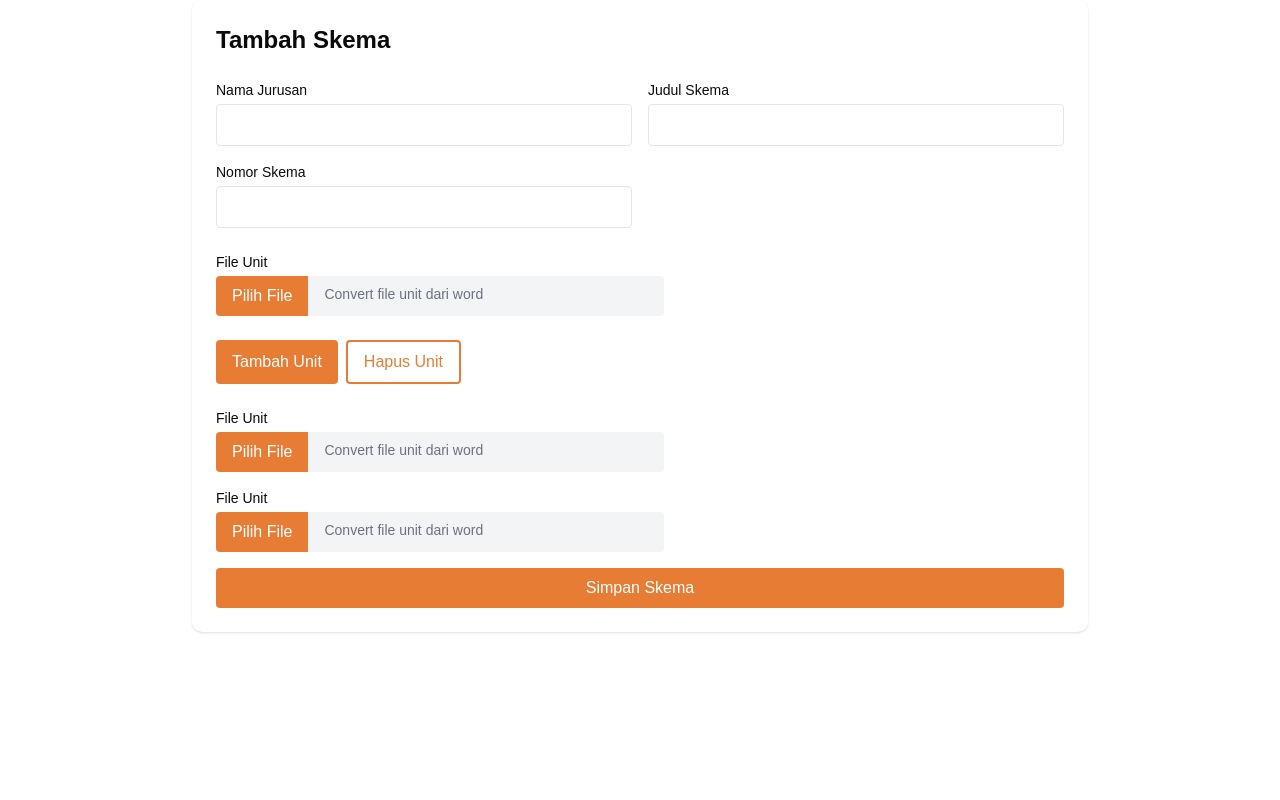
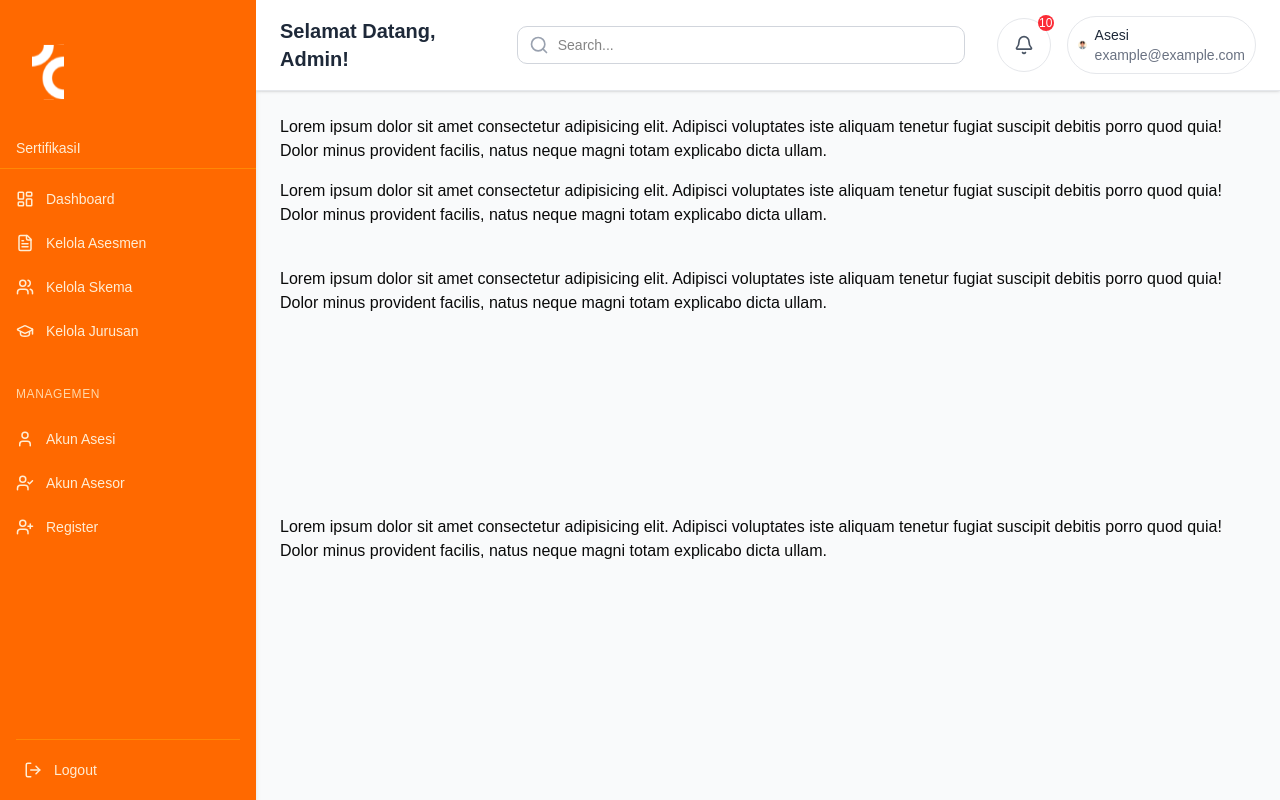
Before and after one commit to Vlysianna/TwoDev, a React (Vite) app: page /tambahskema in a window 1280 px wide. Shown: the top 800 px of the page. Built offline with nearby package versions, Linux system fonts and the light colour scheme; a web font is replaced by a local one.

Commit message:
tambah skema

```diff
--- a/src/pages/admin/TambahSkema.tsx
+++ b/src/pages/admin/TambahSkema.tsx
@@ -1,389 +1,43 @@
-import React, { useState } from "react";
-import { useForm, useFieldArray } from "react-hook-form";
-import mammoth from "mammoth";
-
-export type Item = {
-  id: string;
-  text: string;
-};
-
-export type Element = {
-  id: string;
-  text: string;
-  item: Item[];
-};
-
-export type Unit = {
-  kode: string;
-  judul: string;
-  elemen: Element[];
-};
-
-export type SkemaType = {
-  jurusan: string;
-  nomor: string;
-  judul: string;
-  unit: Unit[];
-};
+import Navbar from "../../components/NavAdmin"
+import Sidebar from "../../components/SideAdmin"
 
 export default function TambahSkema() {
-  const { register, handleSubmit, control, setValue } = useForm<SkemaType>({
-    defaultValues: {
-      jurusan: "",
-      judul: "",
-      nomor: "",
-      unit: [],
-    },
-  });
+ return (
+    <div className="flex min-h-screen bg-gray-50">
+      {/* Sidebar - Fixed width dan fixed position */}
+      <div className="inset-y-0 left-0 lg:w-64 md:w-0 bg-white shadow-md">
+        <Sidebar />
+      </div>
 
-  const { fields, append } = useFieldArray({
-    control,
-    name: "unit",
-  });
+      {/* Main Content Area */}
+      <div className="flex-1 lg:ml-0 md:ml-0">
+        {/* Navbar - Sticky di atas */}
+        <div className="sticky top-0 z-10 bg-white shadow-sm">
+          <Navbar />
+        </div>
 
-  const [essayText, setEssayText] = useState("");
-  const [pgText, setPgText] = useState("");
-
-  const handleUpload = async (e: React.ChangeEvent<HTMLInputElement>) => {
-    const file = e.target.files?.[0];
-    if (!file) return;
-
-    const html = await extractDocxText(file);
-    const parsed = parseHTMLToSchema(html);
-    setValue("jurusan", parsed.jurusan);
-    setValue("judul", parsed.judul);
-    setValue("nomor", parsed.nomor);
-    setValue("unit", parsed.unit);
-  };
-
-  const handleUploadEssay = async (e: React.ChangeEvent<HTMLInputElement>) => {
-    const file = e.target.files?.[0];
-    if (!file) return;
-
-    const arrayBuffer = await file.arrayBuffer();
-    const result = await mammoth.extractRawText({ arrayBuffer });
-    setEssayText(result.value);
-  };
-
-
-  const handleUploadPG = async (e: React.ChangeEvent<HTMLInputElement>) => {
-    const file = e.target.files?.[0];
-    if (!file) return;
-
-    const arrayBuffer = await file.arrayBuffer();
-    const result = await mammoth.extractRawText({ arrayBuffer });
-    setPgText(result.value);
-  };
-
-
-  const onSubmit = (data: SkemaType) => {
-    console.log("Submitted:", data);
-  };
-
-  return (
-    <form
-      className="max-w-4xl mx-auto p-6 bg-white rounded-lg shadow space-y-6"
-      onSubmit={handleSubmit(onSubmit)}
-    >
-      <h2 className="text-2xl font-bold">Tambah Skema</h2>
-
-      <div className="grid grid-cols-1 md:grid-cols-2 gap-4">
-        <div>
-          <label className="block text-sm font-medium mb-1">Nama Jurusan</label>
-          <input {...register("jurusan")} className="w-full border rounded px-3 py-2" />
-        </div>
-        <div>
-          <label className="block text-sm font-medium mb-1">Judul Skema</label>
-          <input {...register("judul")} className="w-full border rounded px-3 py-2" />
-        </div>
-        <div>
-          <label className="block text-sm font-medium mb-1">Nomor Skema</label>
-          <input {...register("nomor")} className="w-full border rounded px-3 py-2" />
+        {/* Konten Utama */}
+        <div className="p-6">
+          <div className="">
+            <p>Lorem ipsum dolor sit amet consectetur adipisicing elit. Adipisci voluptates iste aliquam tenetur fugiat suscipit debitis porro quod quia! Dolor minus provident facilis, natus neque magni totam explicabo dicta ullam.</p>
+          </div>
+            <div className="mt-4">
+                <p>Lorem ipsum dolor sit amet consectetur adipisicing elit. Adipisci voluptates iste aliquam tenetur fugiat suscipit debitis porro quod quia! Dolor minus provident facilis, natus neque magni totam explicabo dicta ullam.</p>
+            </div>
+             <div className="mt-10">
+                <p>Lorem ipsum dolor sit amet consectetur adipisicing elit. Adipisci voluptates iste aliquam tenetur fugiat suscipit debitis porro quod quia! Dolor minus provident facilis, natus neque magni totam explicabo dicta ullam.</p>
+            </div>
+             <div className="mt-50">
+                <p>Lorem ipsum dolor sit amet consectetur adipisicing elit. Adipisci voluptates iste aliquam tenetur fugiat suscipit debitis porro quod quia! Dolor minus provident facilis, natus neque magni totam explicabo dicta ullam.</p>
+            </div>
+             <div className="mt-80">
+                <p>Lorem ipsum dolor sit amet consectetur adipisicing elit. Adipisci voluptates iste aliquam tenetur fugiat suscipit debitis porro quod quia! Dolor minus provident facilis, natus neque magni totam explicabo dicta ullam.</p>
+            </div>
+            <div className="mt-100">
+                <p>Lorem ipsum dolor sit amet consectetur adipisicing elit. Adipisci voluptates iste aliquam tenetur fugiat suscipit debitis porro quod quia! Dolor minus provident facilis, natus neque magni totam explicabo dicta ullam.</p>
+            </div>
         </div>
       </div>
-
-      <div className="mt-6">
-        <label className="block text-sm font-medium mb-1">File Unit</label>
-        <div className="flex w-full max-w-md">
-          <label className="flex items-center px-4 py-2 bg-[#E77D35] text-white rounded-l cursor-pointer hover:opacity-90">
-            Pilih File
-            <input
-              type="file"
-              accept=".docx"
-              onChange={handleUpload}
-              className="hidden"
-            />
-          </label>
-          <div className="flex-1 px-4 py-2 bg-gray-100 text-gray-500 rounded-r text-sm">
-            Convert file unit dari word
-          </div>
-        </div>
-      </div>
-
-      <div className="space-y-4">
-        {fields.map((unit, unitIndex) => (
-          <div key={unit.id} className="border rounded-lg p-4 bg-gray-50 space-y-4">
-            <h3 className="text-lg font-semibold">Unit {unitIndex + 1}</h3>
-            <div className="grid grid-cols-1 md:grid-cols-2 gap-4">
-              <div>
-                <label className="block text-sm font-medium mb-1">Kode Unit</label>
-                <input
-                  {...register(`unit.${unitIndex}.kode`)}
-                  className="w-full border rounded px-3 py-2"
-                />
-              </div>
-              <div>
-                <label className="block text-sm font-medium mb-1">Judul Unit</label>
-                <input
-                  {...register(`unit.${ unitIndex }.judul`)}
-                  className="w-full border rounded px-3 py-2"
-                />
-              </div>
-            </div>
-
-            {unit.elemen?.map((element, elemenIndex) => (
-              <div key={elemenIndex} className="border rounded p-3 bg-white space-y-3">
-                <div>
-                  <label className="block text-sm font-medium mb-1">
-                    Elemen {elemenIndex + 1}
-                  </label>
-                  <input
-                    {...register(`unit.${ unitIndex }.elemen.${ elemenIndex }.text`)}
-                    className="w-full border rounded px-3 py-2"
-                  />
-                </div>
-
-                {element.item?.map((item, itemIndex) => (
-                  <div key={itemIndex}>
-                    <label className="block text-sm font-medium mb-1">
-                      {element.id}.{itemIndex + 1}
-                    </label>
-                    <input
-                      {...register(
-                        `unit.${ unitIndex }.elemen.${ elemenIndex }.item.${ itemIndex }.text`
-                      )}
-                      defaultValue={item.text}
-                      className="w-full border rounded px-3 py-2"
-                    />
-                  </div>
-                ))}
-              </div>
-            ))}
-          </div>
-        ))}
-      </div>
-
-      <div className="flex gap-2">
-        <button
-          type="button"
-          className="px-4 py-2 rounded text-white"
-          style={{ backgroundColor: '#E77D35' }}
-          onClick={() =>
-            append({
-              kode: "",
-              judul: "",
-              elemen: [{ id: "1", text: "", item: [{ id: "1.1", text: "" }] }],
-            })
-          }
-        >
-          Tambah Unit
-        </button>
-
-        <button
-          type="button"
-          className="px-4 py-2 rounded"
-          style={{
-            backgroundColor: '#ffffff',
-            color: '#E77D35',
-            border: '2px solid #E77D35',
-          }}
-        // onClick={() => remove(fields.length - 1)}
-        >
-          Hapus Unit
-        </button>
-      </div>
-
-
-      <div className="mt-6 space-y-4">
-        <div>
-          <label className="block text-sm font-medium mb-1">File Unit</label>
-          <div className="flex w-full max-w-md">
-            <label className="flex items-center px-4 py-2 bg-[#E77D35] text-white rounded-l cursor-pointer hover:opacity-90">
-              Pilih File
-              <input
-                type="file"
-                accept=".docx"
-                onChange={handleUploadEssay}
-                className="hidden"
-              />
-            </label>
-            <div className="flex-1 px-4 py-2 bg-gray-100 text-gray-500 rounded-r text-sm">
-              Convert file unit dari word
-            </div>
-          </div>
-          <div className="mt-4 space-y-3">
-            {essayText
-              .split('\n')
-              .filter(line => line.trim() !== '') // Hapus baris kosong
-              .map((line, index) => (
-                <div key={index} className="font-medium text-gray-800">
-                  {index + 1}. {line.trim()}
-                </div>
-              ))}
-          </div>
-        </div>
-
-        <div>
-          <label className="block text-sm font-medium mb-1">File Unit</label>
-          <div className="flex w-full max-w-md">
-            <label className="flex items-center px-4 py-2 bg-[#E77D35] text-white rounded-l cursor-pointer hover:opacity-90">
-              Pilih File
-              <input
-                type="file"
-                accept=".docx"
-                onChange={handleUploadPG}
-                className="hidden"
-              />
-            </label>
-            <div className="flex-1 px-4 py-2 bg-gray-100 text-gray-500 rounded-r text-sm">
-              Convert file unit dari word
-            </div>
-          </div>
-          <div className="mt-2 space-y-2">
-            {pgText
-              .split(/\n|<br\s*\/?>/i)
-              .filter((line) => line.trim() !== "") // hilangkan baris kosong
-              .map((line, idx, arr) => {
-                if (idx % 5 === 0) {
-                  // Baris soal
-                  return (
-                    <div key={idx} className="font-medium text-gray-800">
-                      {`${Math.floor(idx / 5) + 1}. ${line.trim()}`}
-                    </div>
-                  );
-                } else {
-                  // Baris opsi
-                  // Ambil nomor soal
-                  const questionNumber = Math.floor(idx / 5) + 1;
-                  return (
-                    <div key={idx} className="flex items-start gap-2 ml-4">
-                      <input
-                        type="radio"
-                        name={`pg_${questionNumber}`}
-                      className="mt-1"
-                      value={line.trim()}
-                      />
-                      <span>{line.trim()}</span>
-                    </div>
-                  );
-                }
-              })}
-          </div>
-        </div>
-
-        <div className="flex gap-2">
-          <button
-            type="submit"
-            className="w-full text-white px-4 py-2 rounded"
-            style={{ backgroundColor: "#E77D35" }}
-            onMouseOver={(e) => (e.currentTarget.style.backgroundColor = "#cf6e2f")}
-            onMouseOut={(e) => (e.currentTarget.style.backgroundColor = "#E77D35")}
-          >
-            Simpan Skema
-          </button>
-        </div>
-      </div>
-    </form>
-  );
+    </div>
+  )
 }
-
-async function extractDocxText(file: File) {
-  const arrayBuffer = await file.arrayBuffer();
-  const result = await mammoth.convertToHtml({ arrayBuffer });
-  return result.value;
-}
-
-export function parseHTMLToSchema(html: string): SkemaType {
-  const parser = new DOMParser();
-  const doc = parser.parseFromString(html, "text/html");
-  const rows = Array.from(doc.querySelectorAll("tr"));
-
-  let unitList: Unit[] = [];
-  let kodeUnit = "";
-  let judulUnit = "";
-  let elemenList: Element[] = [];
-  let elementCounter = 1;
-
-  for (let r = 0; r < rows.length; r++) {
-    const row = rows[r];
-    const rowText = row.innerText.trim();
-
-    if (/^Unit Kompetensi/i.test(rowText)) {
-      if (kodeUnit && judulUnit && elemenList.length > 0) {
-        unitList.push({
-          kode: kodeUnit,
-          judul: judulUnit,
-          elemen: elemenList,
-        });
-      }
-      kodeUnit = "";
-      judulUnit = "";
-      elemenList = [];
-      elementCounter = 1;
-    }
-
-    if (rowText.includes("Kode Unit")) {
-      const match = rowText.match(/Kode Unit\s*:\s*(.+)/);
-      if (match) kodeUnit = match[1].trim();
-    }
-
-    if (rowText.includes("Judul Unit")) {
-      const match = rowText.match(/Judul Unit\s*:\s*(.+)/);
-      if (match) judulUnit = match[1].trim();
-    }
-
-    if (rowText.includes("Elemen")) {
-      const elemenMatch = rowText.match(/Elemen\s*\d+\s*:\s*(.+)/);
-      let fullText = elemenMatch ? elemenMatch[1].trim() : rowText;
-
-      let elemenText = fullText;
-      let criteriaText = "";
-      if (fullText.includes("Kriteria Unjuk Kerja")) {
-        [elemenText, criteriaText] = fullText.split("Kriteria Unjuk Kerja:");
-        elemenText = elemenText.trim();
-        criteriaText = criteriaText.trim();
-      }
-
-      const ol = row.querySelector("ol");
-      const items = ol
-        ? Array.from(ol.querySelectorAll("li")).map((li, i) => ({
-          id: `${ elementCounter }.${ i + 1}`,
-    text: li.textContent?.trim() || "",
-          }))
-        : [];
-
-  elemenList.push({
-    id: `${ elementCounter++}`,
-text: elemenText,
-  item: items,
-      });
-    }
-  }
-
-if (kodeUnit && judulUnit && elemenList.length > 0) {
-  unitList.push({
-    kode: kodeUnit,
-    judul: judulUnit,
-    elemen: elemenList,
-  });
-}
-
-const skema: SkemaType = {
-  jurusan: "",
-  judul: "",
-  nomor: "",
-  unit: unitList,
-};
-
-return skema;
-}
```
